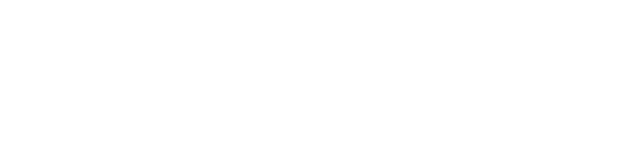
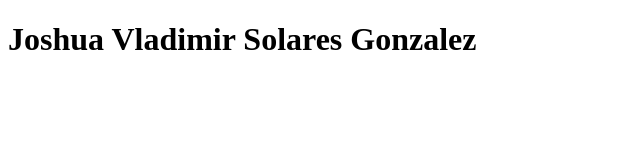
Before and after one commit to jsolares-2024238/Prueba2_IN5AM, a plain HTML site: page index.html in a window 1280 px wide. Shown: the whole page, without its empty margins (0-640 px from the left). Drawn offline with Linux system fonts and the light colour scheme.

Commit message:
Agregar titulo h1 en index.html

```diff
--- a/index.html
+++ b/index.html
@@ -6,6 +6,6 @@
     <title>Document</title>
 </head>
 <body>
-
+    <h1>Joshua Vladimir Solares Gonzalez</h1>
 </body>
 </html>
```
